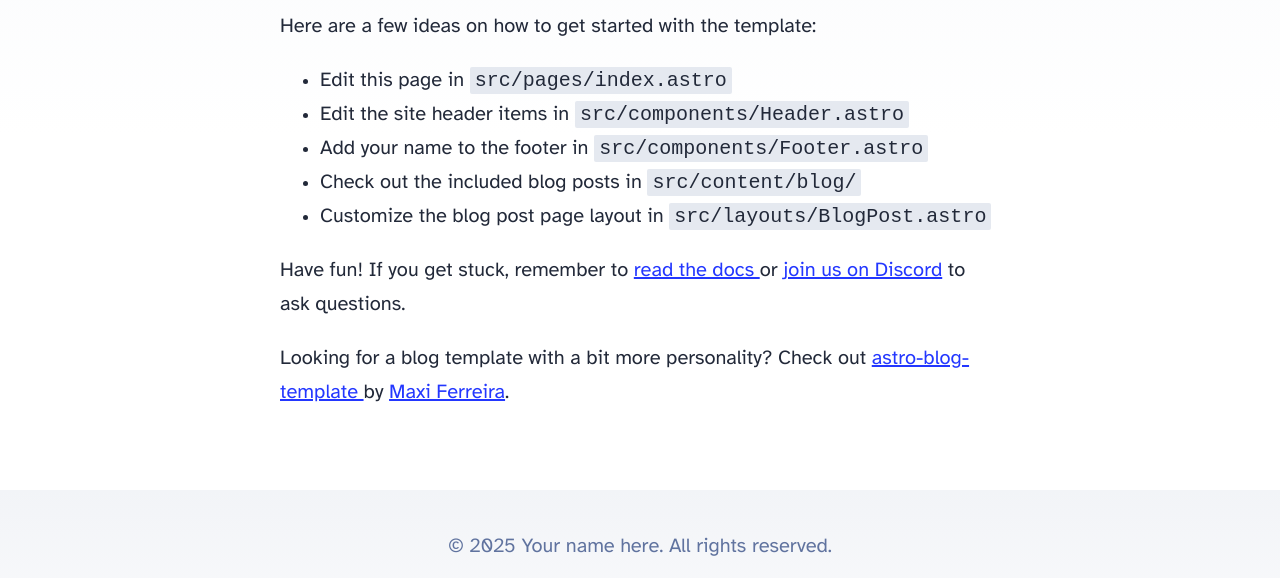
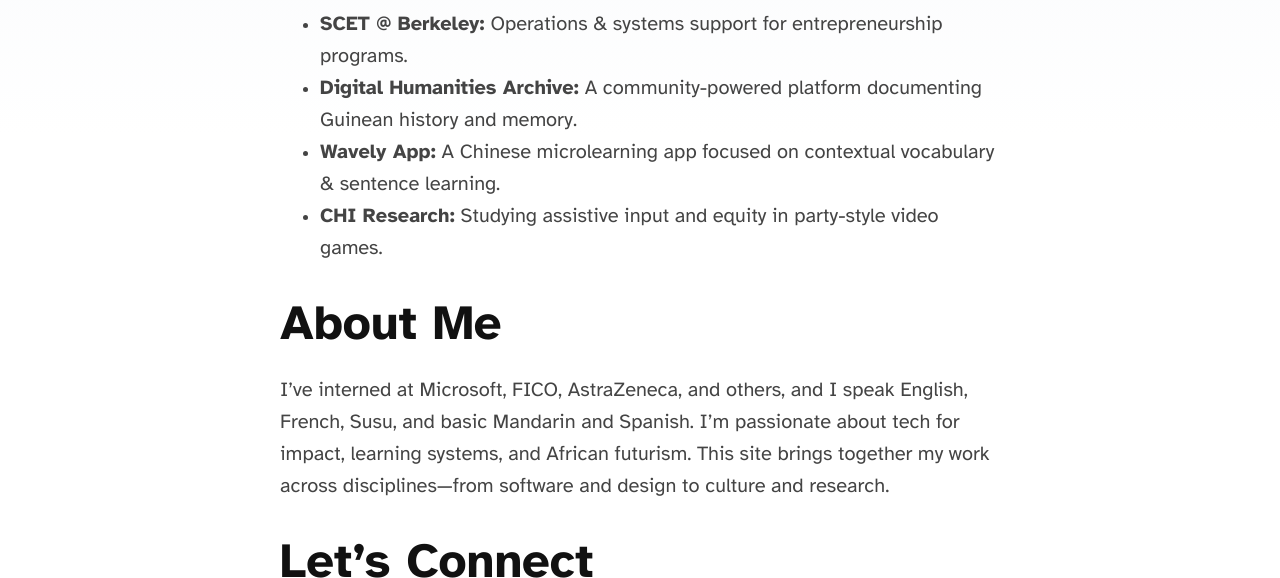
Before and after one commit to Maissakk/blogstarter, an Astro site: page / in a window 1280 px wide. Shown: the part 465-1043 px from the top of the page. Built offline with nearby package versions, Linux system fonts and the light colour scheme; Astro itself is replaced by a stand-in of ours.

Commit message:
changes to index

```diff
--- a/src/pages/index.astro
+++ b/src/pages/index.astro
@@ -12,39 +12,76 @@
   </head>
   <body>
     <Header />
-		<main>
-			<h1>🧑‍🚀 Hello, Astronaut!</h1>
+    <main class="home-container">
+      <section class="intro">
+        <h1>Maissa Kobelé Keita</h1>
         <p>
-				Welcome to the official <a href="https://astro.build/">Astro</a> blog starter template. This
-				template serves as a lightweight, minimally-styled starting point for anyone looking to build
-				a personal website, blog, or portfolio with Astro.
+          I’m a Computer Science & Applied Math student at UC Berkeley, blending tech, storytelling, and cultural memory.
+          I’m currently working as an Operations & Data Systems Assistant at the Sutardja Center for Entrepreneurship & Technology (SCET),
+          and I’m enrolled in Digital Humanities 150A, where I’m building a Guinean heritage archive project to preserve oral histories and family legacies.
+        </p>
+      </section>
+
+      <section class="current-projects">
+        <h2>Current Projects</h2>
+        <ul>
+          <li><strong>SCET @ Berkeley:</strong> Operations & systems support for entrepreneurship programs.</li>
+          <li><strong>Digital Humanities Archive:</strong> A community-powered platform documenting Guinean history and memory.</li>
+          <li><strong>Wavely App:</strong> A Chinese microlearning app focused on contextual vocabulary & sentence learning.</li>
+          <li><strong>CHI Research:</strong> Studying assistive input and equity in party-style video games.</li>
+        </ul>
+      </section>
+
+      <section class="about-me">
+        <h2>About Me</h2>
+        <p>
+          I’ve interned at Microsoft, FICO, AstraZeneca, and others, and I speak English, French, Susu, and basic Mandarin and Spanish.
+          I’m passionate about tech for impact, learning systems, and African futurism. This site brings together my work across disciplines—from software and design to culture and research.
+        </p>
+      </section>
+
+      <section class="connect">
+        <h2>Let’s Connect</h2>
+        <p>
+          Feel free to browse the blog or reach out if you’re interested in collaborating. I’m open to roles in HCI, product, cross-cultural tech, and strategic innovation.
         </p>
         <p>
-				This template comes with a few integrations already configured in your
-				<code>astro.config.mjs</code> file. You can customize your setup with
-				<a href="https://astro.build/integrations">Astro Integrations</a> to add tools like Tailwind,
-				React, or Vue to your project.
+          <a href="/blog">→ Read My Blog</a><br />
+          <a href="mailto:maissakobelekeita@gmail.com">→ Email Me</a><br />
+          <a href="https://www.linkedin.com/in/maissakk/" target="_blank" rel="noopener">→ LinkedIn</a>
         </p>
-			<p>Here are a few ideas on how to get started with the template:</p>
-			<ul>
-				<li>Edit this page in <code>src/pages/index.astro</code></li>
-				<li>Edit the site header items in <code>src/components/Header.astro</code></li>
-				<li>Add your name to the footer in <code>src/components/Footer.astro</code></li>
-				<li>Check out the included blog posts in <code>src/content/blog/</code></li>
-				<li>Customize the blog post page layout in <code>src/layouts/BlogPost.astro</code></li>
-			</ul>
-			<p>
-				Have fun! If you get stuck, remember to <a href="https://docs.astro.build/"
-					>read the docs
-				</a> or <a href="https://astro.build/chat">join us on Discord</a> to ask questions.
-			</p>
-			<p>
-				Looking for a blog template with a bit more personality? Check out <a
-					href="https://github.com/Charca/astro-blog-template"
-					>astro-blog-template
-				</a> by <a href="https://twitter.com/Charca">Maxi Ferreira</a>.
-			</p>
+      </section>
     </main>
     <Footer />
   </body>
 </html>
+
+<style>
+  .home-container {
+    padding: 2rem 1rem;
+    max-width: 768px;
+    margin: auto;
+    line-height: 1.6;
+  }
+
+  h1, h2 {
+    color: var(--heading-color, #111);
+    margin-bottom: 0.5rem;
+  }
+
+  p, li {
+    color: var(--text-color, #444);
+  }
+
+  section {
+    margin-bottom: 2rem;
+  }
+
+  a {
+    color: var(--accent-color, #1e88e5);
+  }
+
+  a:hover {
+    text-decoration: underline;
+  }
+</style>
```
Lines whose indentation alone changed are shown as unchanged.
